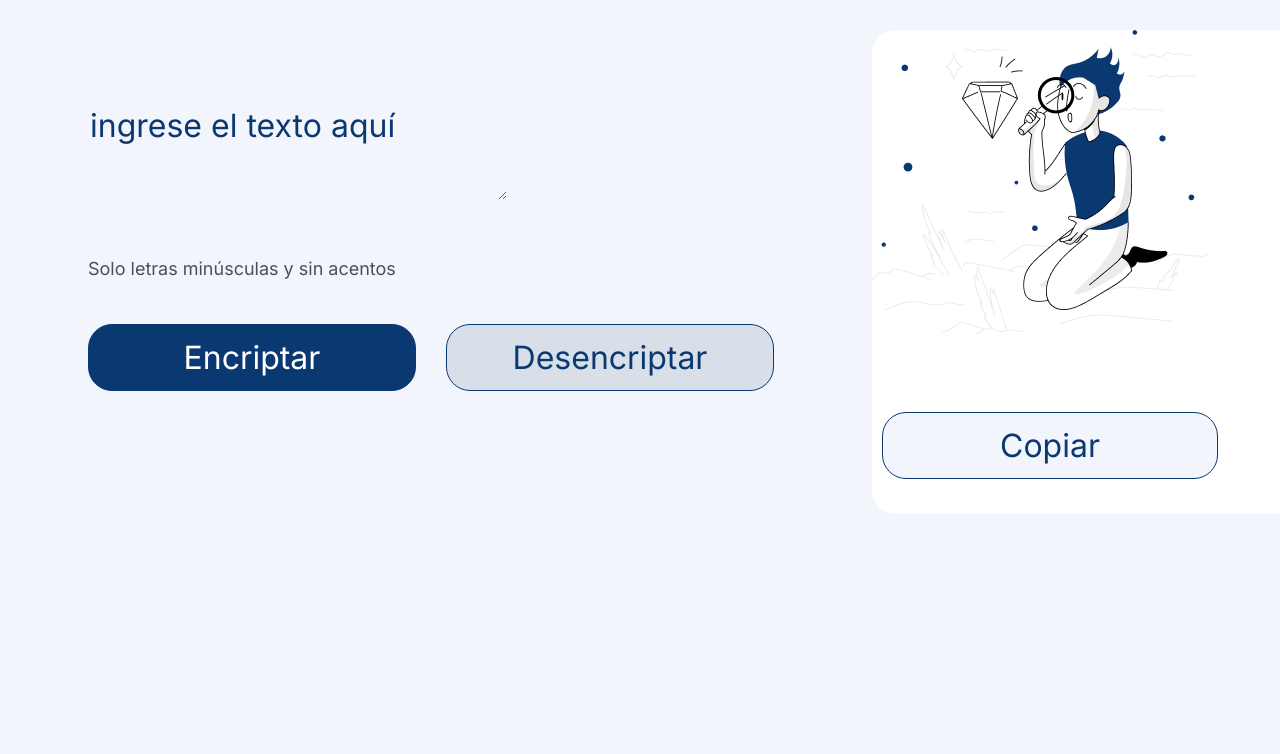
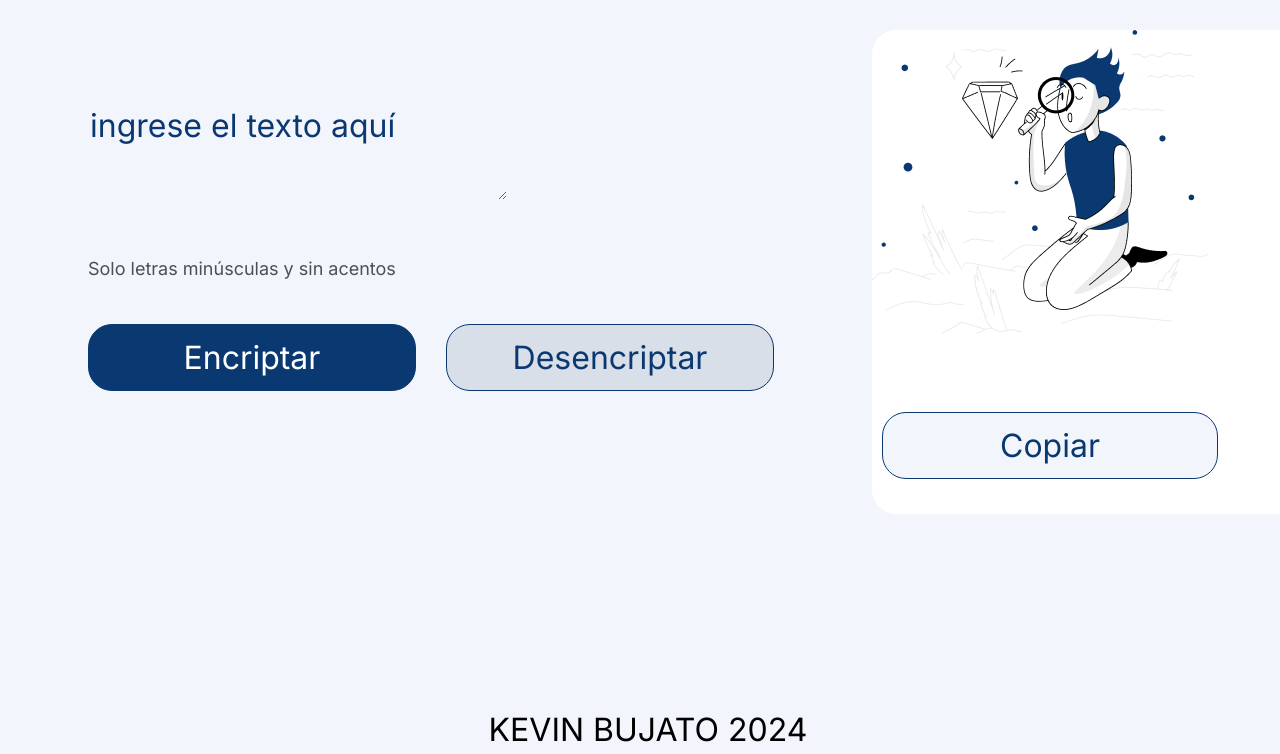
Before and after one commit to kevinBujato/kevinBujato.github.io, a plain HTML site: page index.html in a window 1280 px wide. Shown: the part 46-800 px from the top of the page. Drawn offline with Linux system fonts and the light colour scheme.

Commit message:
Add files via upload

```diff
--- a/index.html
+++ b/index.html
@@ -55,5 +55,8 @@
       </section>
     </main>
     <script src="script.js"></script>
+    <footer>
+        kevin bujato 2024
+    </footer>
   </body>
 </html>
--- a/style.css
+++ b/style.css
@@ -4,6 +4,14 @@
     font-weight: 400;
     font-size: 32px;
     line-height: 150%;
+}
+footer{
+    display: flex;
+    position: absolute;
+    bottom: 0;
+    justify-content: center;
+    width: 100%;
+    text-transform: uppercase;
 }
 
 .logo{
```
